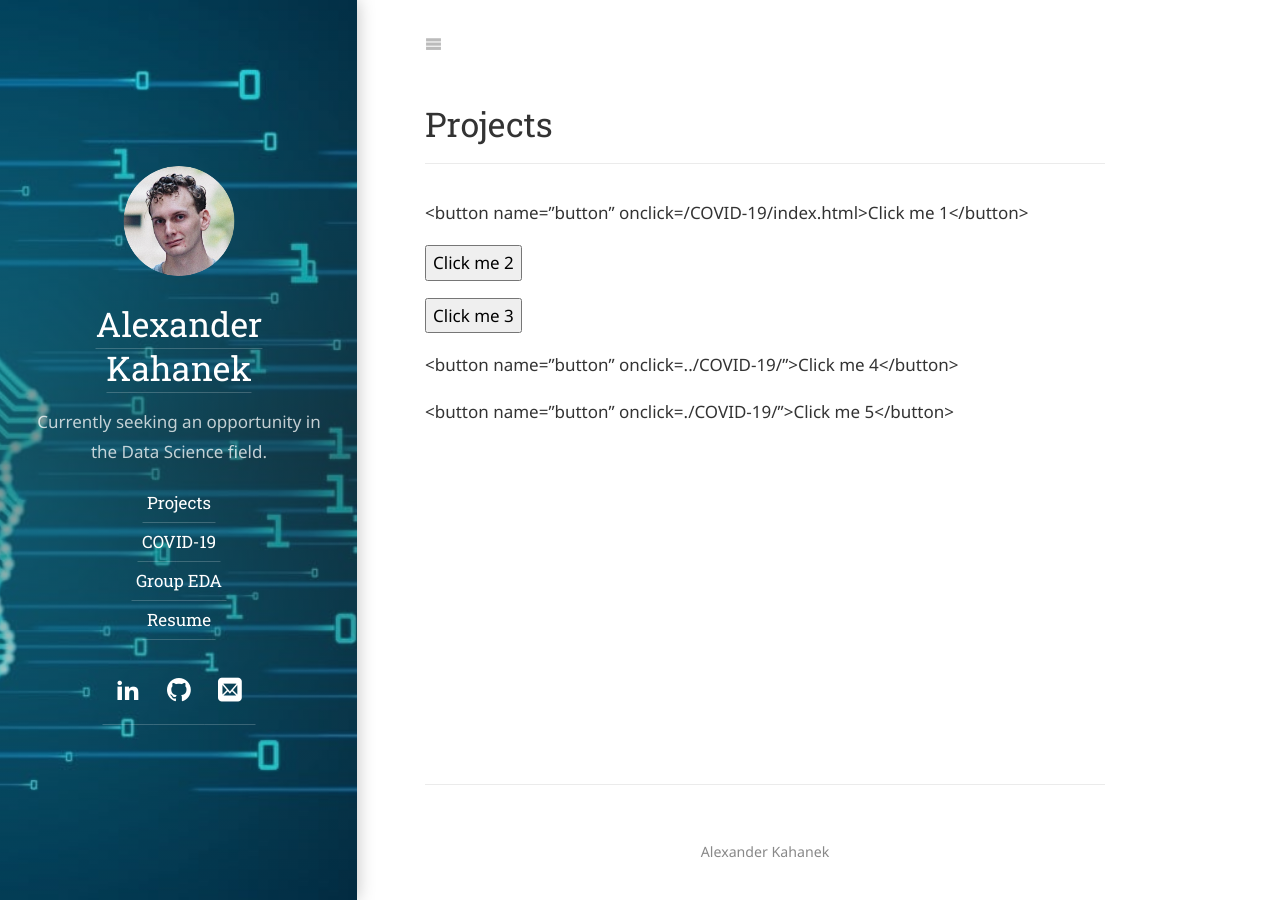
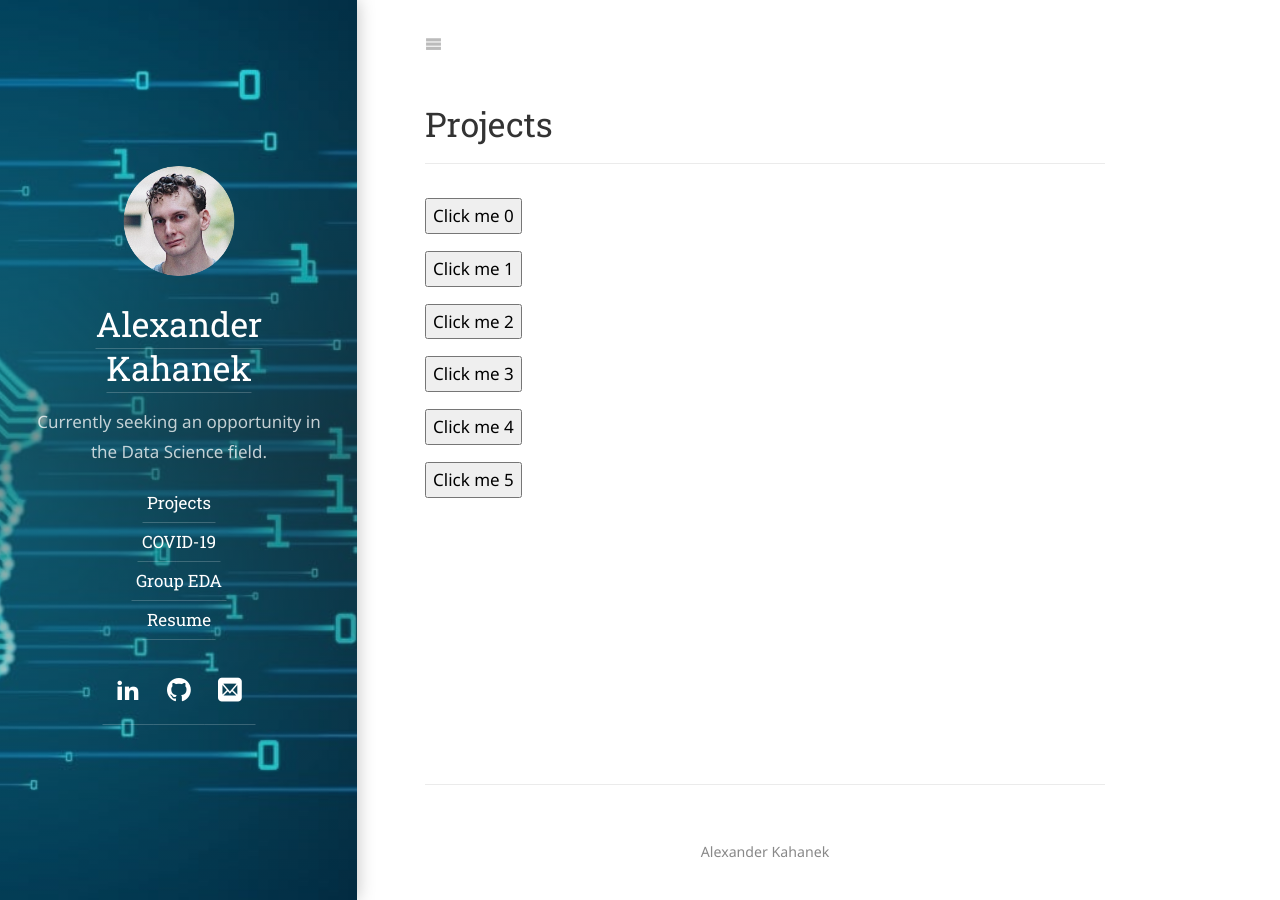
Before and after one commit to Alexander-Kahanek/Alexander-Kahanek.github.io, a Jekyll site: the page built from projects.md, in a window 1280 px wide. Built offline with Jekyll 4.4.1, drawn with Linux system fonts in a browser that asks for light colours; some web fonts are replaced; our own code applies the rules of GitHub Pages for plain Markdown files.

Commit message:
Update projects.md

```diff
--- a/projects.md
+++ b/projects.md
@@ -1,11 +1,13 @@
 # Projects
 
-<button name="button" onclick=/COVID-19/index.html>Click me 1</button>
+<button name="button" onclick="COVID-19/index.html">Click me 0</button>
+
+<button name="button" onclick="COVID-19">Click me 1</button>
 
 <button name="button" onclick="/COVID-19/index.html">Click me 2</button>
 
 <button name="button" onclick="/COVID-19/">Click me 3</button>
 
-<button name="button" onclick=../COVID-19/">Click me 4</button>
+<button name="button" onclick="../COVID-19/">Click me 4</button>
 
-<button name="button" onclick=./COVID-19/">Click me 5</button>
+<button name="button" onclick="./COVID-19/">Click me 5</button>
```
